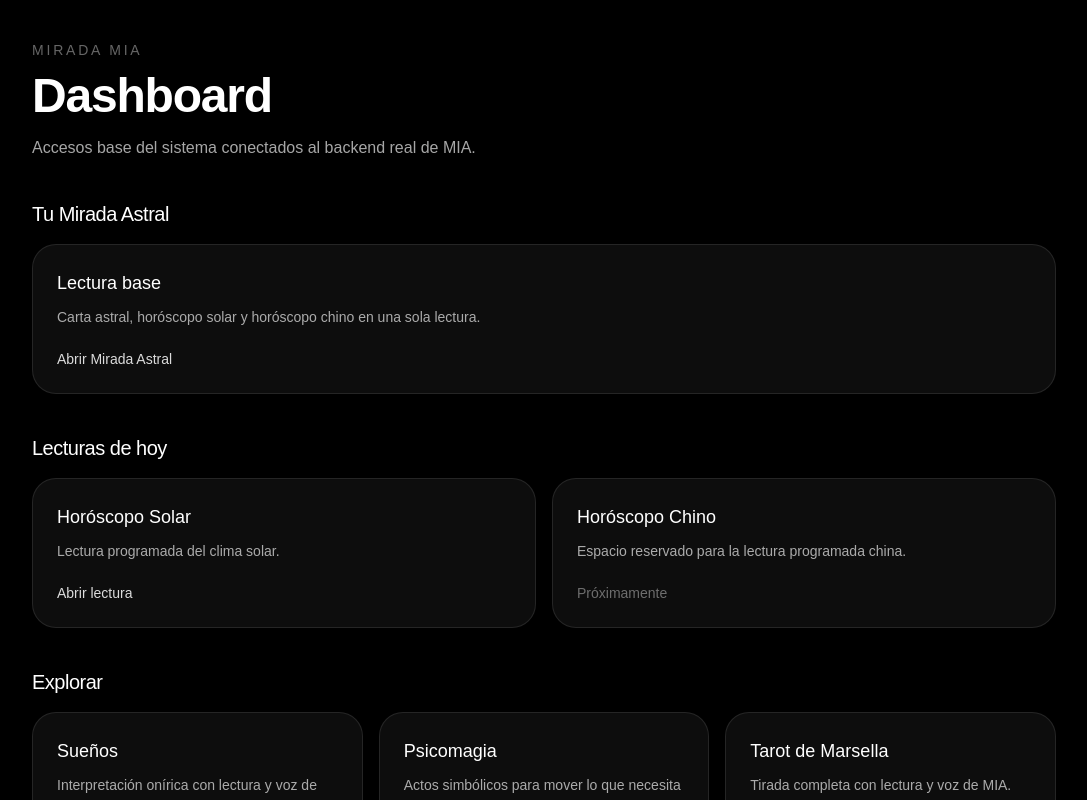
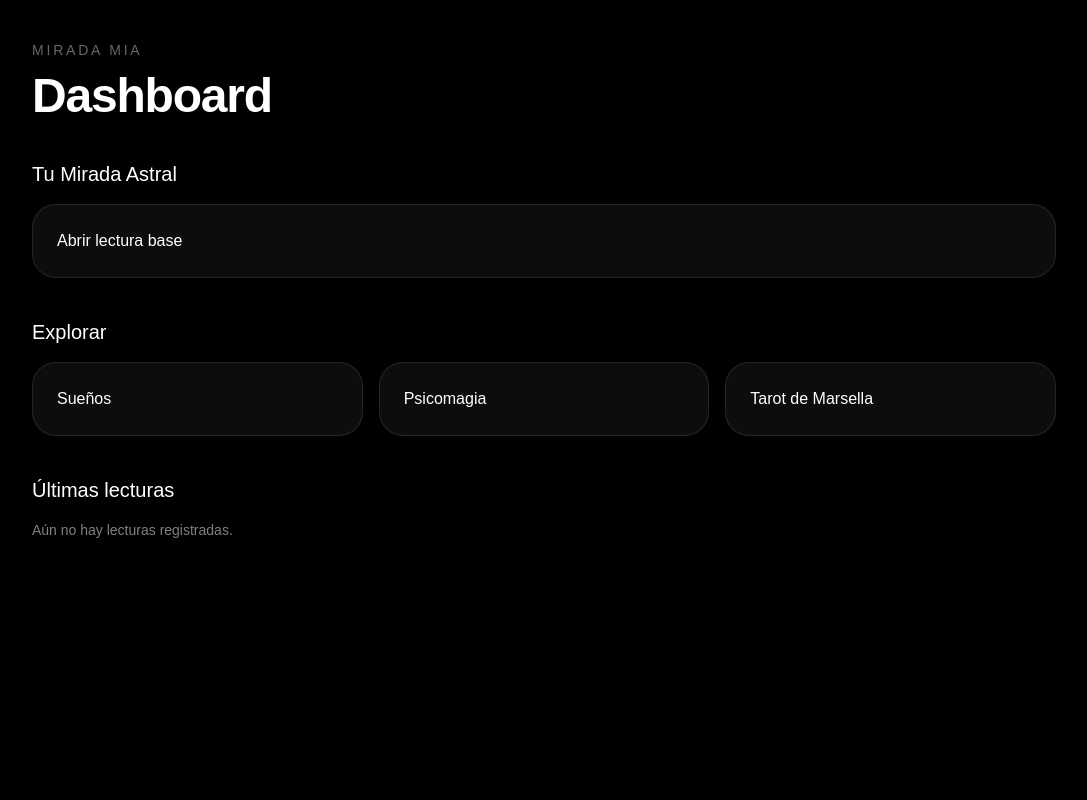
Before and after one commit to facundocampoo-glitch/nextjs-boilerplate, a Next.js app: page / in a window 1280 px wide. Shown: the top 800 px of the page, without its empty margins (96-1183 px from the left). Built offline with nearby package versions, Linux system fonts and the light colour scheme.

Commit message:
connect dashboard with user history

```diff
--- a/app/page.tsx
+++ b/app/page.tsx
@@ -1,40 +1,37 @@
+"use client";
+
 import Link from "next/link";
+import { useEffect, useState } from "react";
 
-const todayReadings = [
-  {
-    title: "Horóscopo Solar",
-    description: "Lectura programada del clima solar.",
-    href: "/horoscopo",
-  },
-  {
-    title: "Horóscopo Chino",
-    description: "Espacio reservado para la lectura programada china.",
-    href: "#",
-  },
-];
-
-const exploreItems = [
-  {
-    title: "Sueños",
-    description: "Interpretación onírica con lectura y voz de MIA.",
-    href: "/suenos",
-  },
-  {
-    title: "Psicomagia",
-    description: "Actos simbólicos para mover lo que necesita transformarse.",
-    href: "/psicomagia",
-  },
-  {
-    title: "Tarot de Marsella",
-    description: "Tirada completa con lectura y voz de MIA.",
-    href: "/tarot",
-  },
-];
+type Session = {
+  content_type: string;
+  meta?: {
+    reading_id?: string;
+  };
+};
 
 export default function HomePage() {
+  const [history, setHistory] = useState<Session[]>([]);
+  const [userId, setUserId] = useState("");
+
+  useEffect(() => {
+    const id = localStorage.getItem("mia_user_id") || "";
+    setUserId(id);
+
+    if (!id) return;
+
+    fetch(`/api/history?userId=${id}`)
+      .then((r) => r.json())
+      .then((data) => {
+        if (data?.latest) setHistory(data.latest);
+      })
+      .catch(() => {});
+  }, []);
+
   return (
     <main className="min-h-screen bg-black text-white px-6 py-10">
       <div className="mx-auto w-full max-w-5xl">
+
         <header className="mb-10">
           <p className="text-sm uppercase tracking-[0.2em] text-white/40">
             Mirada MIA
@@ -43,105 +40,73 @@ export default function HomePage() {
           <h1 className="mt-3 text-4xl font-semibold tracking-tight sm:text-5xl">
             Dashboard
           </h1>
-
-          <p className="mt-4 max-w-2xl text-sm leading-6 text-white/65 sm:text-base">
-            Accesos base del sistema conectados al backend real de MIA.
-          </p>
         </header>
 
         <section className="mb-10">
-          <h2 className="mb-4 text-xl font-medium tracking-tight">
-            Tu Mirada Astral
-          </h2>
+          <h2 className="mb-4 text-xl font-medium">Tu Mirada Astral</h2>
 
           <Link
             href="/mirada-astral"
-            className="block rounded-3xl border border-white/10 bg-white/5 p-6 transition hover:border-white/20 hover:bg-white/[0.07]"
+            className="block rounded-3xl border border-white/10 bg-white/5 p-6"
           >
-            <h3 className="text-lg font-medium">Lectura base</h3>
-            <p className="mt-2 text-sm leading-6 text-white/65">
-              Carta astral, horóscopo solar y horóscopo chino en una sola lectura.
-            </p>
-            <div className="mt-5 text-sm font-medium text-white/85">
-              Abrir Mirada Astral
-            </div>
+            Abrir lectura base
           </Link>
         </section>
 
         <section className="mb-10">
-          <h2 className="mb-4 text-xl font-medium tracking-tight">
-            Lecturas de hoy
-          </h2>
+          <h2 className="mb-4 text-xl font-medium">Explorar</h2>
 
-          <div className="grid gap-4 sm:grid-cols-2">
-            {todayReadings.map((item) =>
-              item.href === "#" ? (
-                <div
-                  key={item.title}
+          <div className="grid gap-4 sm:grid-cols-3">
+
+            <Link
+              href="/suenos"
               className="rounded-3xl border border-white/10 bg-white/5 p-6"
             >
-                  <h3 className="text-lg font-medium">{item.title}</h3>
-                  <p className="mt-2 text-sm leading-6 text-white/65">
-                    {item.description}
-                  </p>
-                  <div className="mt-5 text-sm font-medium text-white/40">
-                    Próximamente
-                  </div>
-                </div>
-              ) : (
+              Sueños
+            </Link>
+
             <Link
-                  key={item.title}
-                  href={item.href}
-                  className="block rounded-3xl border border-white/10 bg-white/5 p-6 transition hover:border-white/20 hover:bg-white/[0.07]"
+              href="/psicomagia"
+              className="rounded-3xl border border-white/10 bg-white/5 p-6"
             >
-                  <h3 className="text-lg font-medium">{item.title}</h3>
-                  <p className="mt-2 text-sm leading-6 text-white/65">
-                    {item.description}
-                  </p>
-                  <div className="mt-5 text-sm font-medium text-white/85">
-                    Abrir lectura
-                  </div>
+              Psicomagia
             </Link>
-              )
-            )}
-          </div>
-        </section>
 
-        <section className="mb-10">
-          <h2 className="mb-4 text-xl font-medium tracking-tight">
-            Explorar
-          </h2>
+            <Link
+              href="/tarot"
+              className="rounded-3xl border border-white/10 bg-white/5 p-6"
+            >
+              Tarot de Marsella
+            </Link>
 
-          <div className="grid gap-4 sm:grid-cols-3">
-            {exploreItems.map((item) => (
-              <Link
-                key={item.href}
-                href={item.href}
-                className="block rounded-3xl border border-white/10 bg-white/5 p-6 transition hover:border-white/20 hover:bg-white/[0.07]"
-              >
-                <h3 className="text-lg font-medium">{item.title}</h3>
-                <p className="mt-2 text-sm leading-6 text-white/65">
-                  {item.description}
-                </p>
-                <div className="mt-5 text-sm font-medium text-white/85">
-                  Abrir experiencia
-                </div>
-              </Link>
-            ))}
           </div>
         </section>
 
         <section>
-          <h2 className="mb-4 text-xl font-medium tracking-tight">
-            Historial
+          <h2 className="mb-4 text-xl font-medium">
+            Últimas lecturas
           </h2>
 
-          <div className="rounded-3xl border border-dashed border-white/10 bg-white/[0.03] p-6">
-            <p className="text-sm leading-6 text-white/55">
-              Espacio reservado para guardar y mostrar lecturas previas del usuario.
-            </p>
+          <div className="space-y-3">
+
+            {history.length === 0 && (
+              <div className="text-white/50 text-sm">
+                Aún no hay lecturas registradas.
+              </div>
+            )}
+
+            {history.map((s, i) => (
+              <div
+                key={i}
+                className="rounded-2xl border border-white/10 bg-white/5 p-4 text-sm"
+              >
+                {s.content_type}
+              </div>
+            ))}
+
           </div>
         </section>
+
       </div>
     </main>
   );
```
Lines whose indentation alone changed are shown as unchanged.
